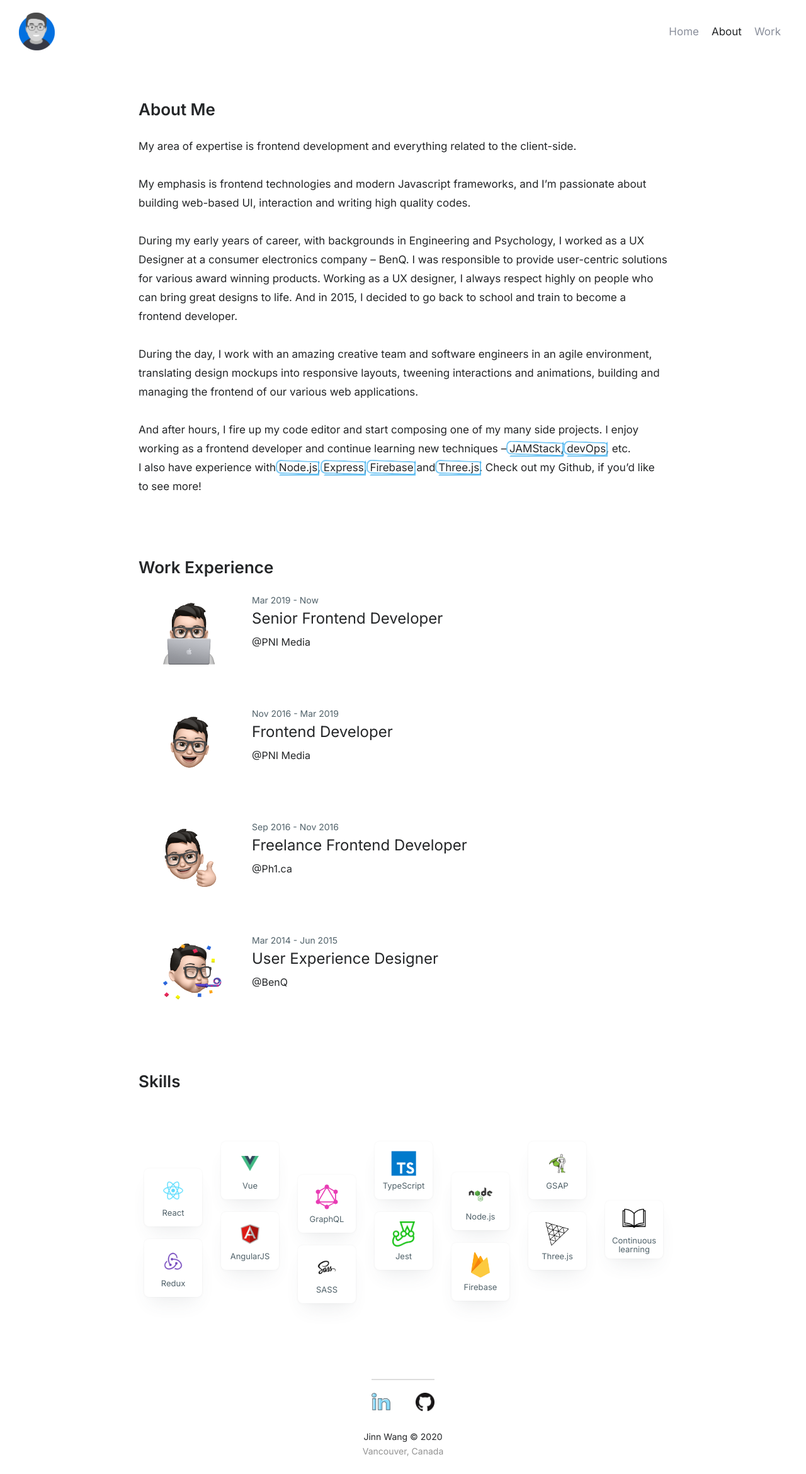
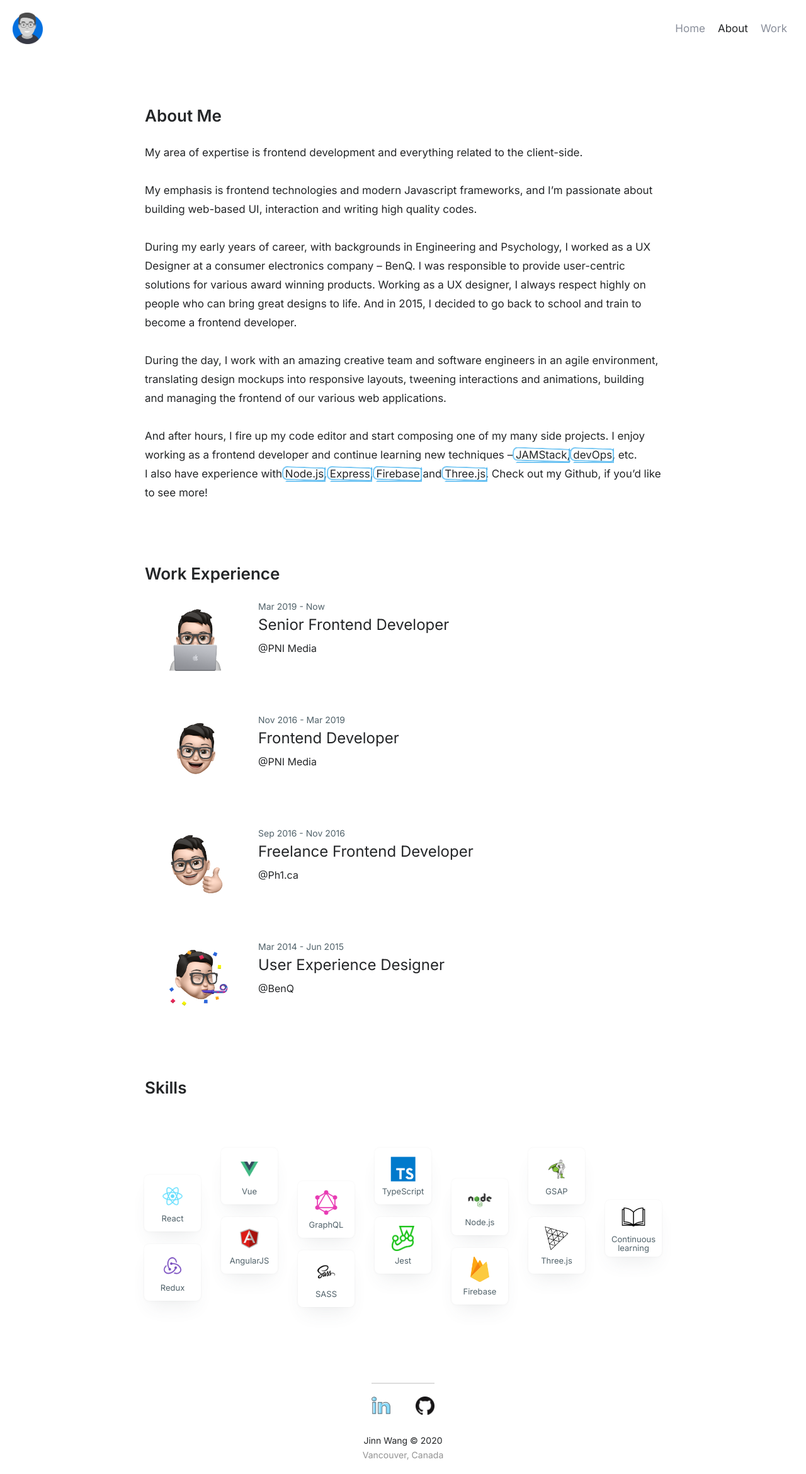
Before and after one commit to jinnrw/jinnwang-website, a Gatsby site: page /about in a window 1280 px wide. Shown: the whole page at 63% size. Built offline with nearby package versions, Linux system fonts and the light colour scheme; Gatsby itself is replaced by a stand-in of ours.

Commit message:
Update css

```diff
--- a/src/components/Footer.js
+++ b/src/components/Footer.js
@@ -8,7 +8,6 @@ const FooterContainer = styled.div`
 `;
 
 const Content = styled.div`
-  width: 200px;
   margin: 0 auto;
   display: flex;
   flex-direction: column;
@@ -22,9 +21,9 @@ const Divider = styled.div`
 `;
 
 const SocialLinks = styled.div`
+  width: 100px;
   display: flex;
-  justify-content: center;
-  gap: 40px;
+  justify-content: space-between;
   margin-bottom: 30px;
 
   > a {
--- a/src/components/Layout.js
+++ b/src/components/Layout.js
@@ -11,6 +11,10 @@ const LayoutContainer = styled.div`
   min-height: 100vh;
   padding: 0 20px;
   position: relative;
+
+  @media (max-width: ${deviceSize.mobileL}) {
+    min-height: 85vh;
+  }
 `;
 
 const GlobalStyle = createGlobalStyle`
--- a/src/components/Logo.js
+++ b/src/components/Logo.js
@@ -7,8 +7,8 @@ const LogoContainer = styled.div`
   margin-right: 20px;
 
   > a {
-    width: 60px;
-    height: 60px;
+    width: 50px;
+    height: 50px;
     display: block;
   }
 
--- a/src/components/NavBar.js
+++ b/src/components/NavBar.js
@@ -9,9 +9,9 @@ const NavBarContainer = styled.ul`
   justify-content: space-between;
   align-items: center;
   position: sticky;
-  top: 0px;
-  padding: 20px 10px 0;
-  z-index: 1;
+  top: 0;
+  padding: 20px 0;
+  z-index: 2;
   background-color: #fff;
 
   ${(props) =>
--- a/src/components/Skills.js
+++ b/src/components/Skills.js
@@ -11,7 +11,7 @@ const SkillsContainer = styled.div`
   grid-template-columns: repeat(7, 90px);
   grid-gap: 32px;
 
-  @media (max-width: ${deviceSize.tablet}) {
+  @media (max-width: 812px) {
     grid-gap: 16px;
   }
 
@@ -30,7 +30,10 @@ const SkillsContainer = styled.div`
 const SkillsColumn = styled.div`
   display: flex;
   flex-direction: column;
-  row-gap: 20px;
+
+  > :first-child {
+    margin-bottom: 20px;
+  }
 
   @media (min-width: ${deviceSize.tablet}) {
     :first-child {
@@ -52,8 +55,8 @@ const SkillsColumn = styled.div`
 `;
 
 const Skill = styled.div`
-  width: 92px;
-  height: 92px;
+  width: 90px;
+  height: 90px;
   background: #fff;
   border-radius: 8px;
   box-shadow: 0 0 3px 0 rgba(0, 0, 0, 0.05), 0 3px 10px 0 rgba(0, 0, 0, 0.01),
--- a/src/pages/about.js
+++ b/src/pages/about.js
@@ -10,6 +10,11 @@ const Content = styled.div`
   width: 100%;
   max-width: 840px;
   margin: 80px auto 0;
+  padding: 0 10px;
+
+  @media (max-width: ${deviceSize.tablet}) {
+    margin-top: 10px;
+  }
 `;
 
 // SECTION
--- a/src/pages/index.js
+++ b/src/pages/index.js
@@ -16,7 +16,7 @@ const Content = styled.div`
 
   @media (max-width: ${deviceSize.mobileL}) and (orientation: portrait) {
     align-items: flex-end;
-    padding: 0 0 100px 0;
+    padding: 0;
   }
 `;
 
```
Also changed, not shown: src/pages/work.js (+4 -3 lines).
